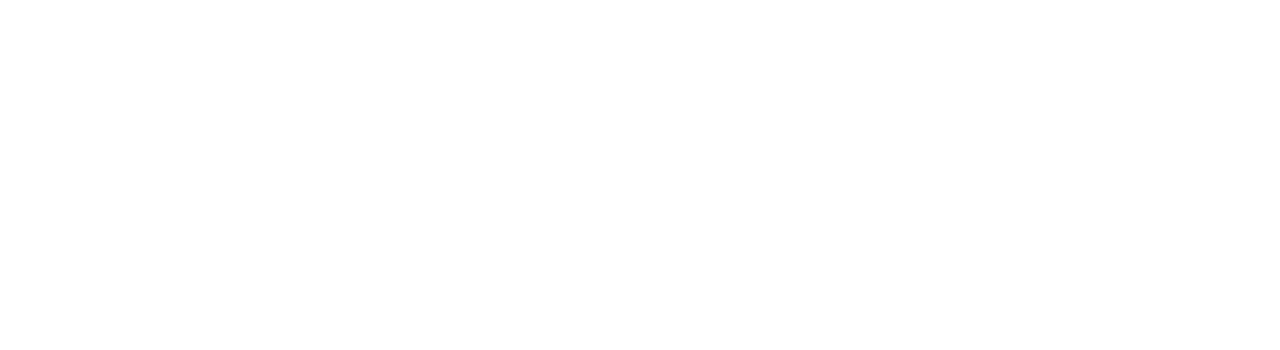
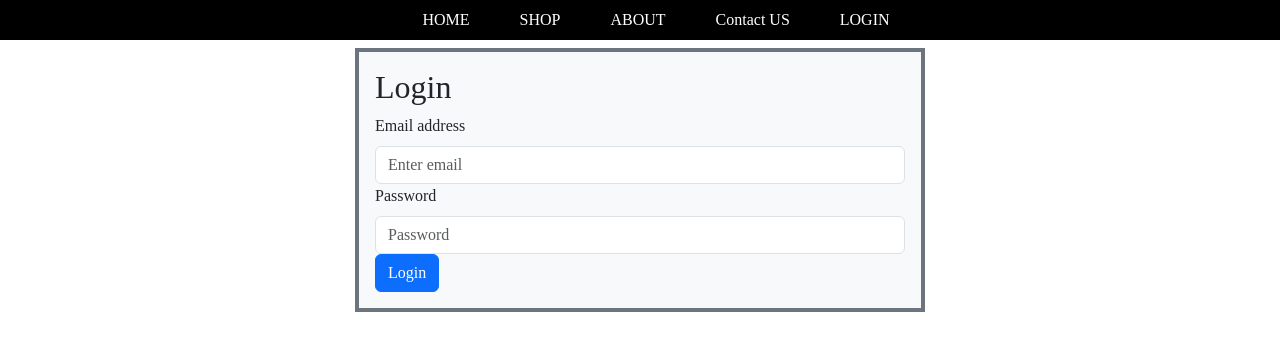
Before and after one commit to Kuldeep2804Yadav/E-Commerce, a React (Create React App) app: page /login in a window 1280 px wide. Before the commit this address had no page. Shown: the top 350 px of the page. Built offline with nearby package versions, Linux system fonts and the light colour scheme.

Commit message:
Created a login page

```diff
--- a/src/components/About/About.js
+++ b/src/components/About/About.js
@@ -1,9 +1,12 @@
-import React from "react";
+import React, { useContext } from "react";
 
 import "./About.css";
 import Heading from "../Heading/Heading";
+import { Context } from "../ContextApi/Context";
 
 const About = () => {
+  const ContextCtx = useContext(Context);
+  ContextCtx.setShowCart(false);
   return (
     <div className="about">
       <Heading />
--- /dev/null
+++ b/src/components/Authentication/Login.js
@@ -0,0 +1,76 @@
+import React, { useContext, useState } from "react";
+import { useNavigate } from "react-router-dom";
+import { Form, Button, Alert, Container, Row, Col } from "react-bootstrap";
+import { Context } from "../ContextApi/Context";
+
+function Login() {
+  const [email, setEmail] = useState("");
+  const [password, setPassword] = useState("");
+  const [error, setError] = useState("");
+  const handleLogin = async (e) => {
+    e.preventDefault();
+    try {
+      const response = await fetch(
+        "https://identitytoolkit.googleapis.com/v1/accounts:signUp?key=AIzaSyAb0itwKRVsXM1UaP0YsBJtAHsiVutmnPs",
+        {
+          method: "POST",
+          headers: {
+            "Content-Type": "application/json",
+          },
+          body: JSON.stringify({ email, password }),
+        }
+      );
+      const data = await response.json();
+      console.log(data);
+      if (response.ok) {
+        localStorage.setItem("token", data.idToken);
+
+      } else {
+        setError(data.error?.message || "Login failed");
+      }
+    } catch (err) {
+      console.error("Login error:", err);
+      setError("Login failed");
+    }
+  };
+
+  return (
+    <React.Fragment>
+      <Container className="pt-5">
+        <Row className="justify-content-md-center">
+          <Col md={6} className="border border-secondary border-4 p-3 bg-light">
+            <h2>Login</h2>
+            {error && <Alert variant="danger">{error}</Alert>}
+            <Form onSubmit={handleLogin}>
+              <Form.Group controlId="formBasicEmail">
+                <Form.Label>Email address</Form.Label>
+                <Form.Control
+                  type="email"
+                  placeholder="Enter email"
+                  value={email}
+                  onChange={(e) => setEmail(e.target.value)}
+                  required
+                />
+              </Form.Group>
+              <Form.Group controlId="formBasicPassword">
+                <Form.Label>Password</Form.Label>
+                <Form.Control
+                  type="password"
+                  placeholder="Password"
+                  value={password}
+                  onChange={(e) => setPassword(e.target.value)}
+                  required
+                />
+              </Form.Group>
+              <Button variant="primary" type="submit">
+                Login
+              </Button>
+            </Form>
+          </Col>
+        </Row>
+      </Container>
+    </React.Fragment>
+  );
+}
+
+export default Login;
--- a/src/components/Contact/ContactUs.js
+++ b/src/components/Contact/ContactUs.js
@@ -1,9 +1,12 @@
-import React, {  useState } from "react";
+import React, {  useContext, useState } from "react";
 import "./Contact.css";
 import Heading from "../Heading/Heading";
+import { Context } from "../ContextApi/Context";
 
 const ContactUs = () => {
   const [formData, setFormData] = useState({ name: "", email: "", phone: "" });
+  const ContextCtx = useContext(Context);
+  ContextCtx.setShowCart(false);
 
   const inputHandler = (e) => {
     const { name, value } = e.target;
--- a/src/components/ContextApi/Context.js
+++ b/src/components/ContextApi/Context.js
@@ -54,6 +54,7 @@ export const ContextProvider = (props) => {
   const [cartData, setCartData] = useState([]);
   const [totalAmount, setTotalAmount] = useState(0);
   const [cartCount,setCartCount]= useState(0);
+  const [showCart,setShowCart]=useState(false);
 
   const addToCart = (product) => {
     setCartData((prevCart) => {
@@ -106,7 +107,9 @@ export const ContextProvider = (props) => {
         removeFromCart: removeFromCart,
         totalAmount: totalAmount,
         setTotalAmount:setTotalAmount,
-        setCartCount:setCartCount
+        setCartCount:setCartCount,
+        setShowCart:setShowCart,
+        showCart:showCart
 
       }}
     >
--- a/src/components/Navbar/Header.js
+++ b/src/components/Navbar/Header.js
@@ -1,41 +1,47 @@
 import React, { useContext, useState } from "react";
 import "./Header.css";
-import { Navbar } from "react-bootstrap";
+import { Button, Navbar } from "react-bootstrap";
 import Cart from "../Cart/Cart";
-import { NavLink } from "react-router-dom";
+import { NavLink, useNavigate } from "react-router-dom";
 import { Context } from "../ContextApi/Context";
 
 function Header() {
   const [cartOpen, setCartOpen] = useState(false);
-  const {cartCount}=useContext(Context)
+  const { cartCount, showCart } = useContext(Context);
+  const navigate = useNavigate();
+
   const cartHandler = () => {
     setCartOpen(true);
   };
+
   return (
-
-      <Navbar className="navbar ">
-        <ul>
+    <Navbar className="navbar position-fixed">
+      <ul >
         <li>
-            <NavLink to={'./home'}>HOME</NavLink>
+          <NavLink to="/home">HOME</NavLink>
         </li>
         <li>
-            <NavLink to={"./"}>SHOP</NavLink>
+          <NavLink to="/">SHOP</NavLink>
         </li>
         <li>
-            <NavLink to="./about">ABOUT</NavLink>
+          <NavLink to="/about">ABOUT</NavLink>
         </li>
         <li>
-            <NavLink to="./contactUs">ContactUS</NavLink>
+          <NavLink to="/contact-us">Contact US</NavLink>
         </li>
-
+        <li >
+          <NavLink to="/login">LOGIN</NavLink>
+        </li>
       </ul>
 
-        <button onClick={cartHandler}> Cart</button>
+      {showCart && (
+        <>
+          <Button className="cart-button" onClick={cartHandler}>Cart</Button>
           <span className="text-white">{cartCount}</span>
           {cartOpen && <Cart setCartOpen={setCartOpen} />}
+        </>
+      )}
     </Navbar>
-
-
   );
 }
 
--- a/src/components/Store/ProductPage.js
+++ b/src/components/Store/ProductPage.js
@@ -62,8 +62,8 @@ const ProductPage = () => {
         {product.review &&
           product.review.map((review, index) => (
             <div key={index} className="review">
-            UserName:<h4>{review.user}</h4>
-            Comment: <p> {review.comment}</p>
+            UserName:<h4>{review.userName}</h4>
+            Comment: <p> {review.userComment}</p>
               <hr />
             </div>
           ))}
--- a/src/components/Store/Store.js
+++ b/src/components/Store/Store.js
@@ -8,6 +8,8 @@ import Heading from "../Heading/Heading";
 
 function Store() {
   const { musicData, merch } = useContext(Context);
+  const ContextCtx = useContext(Context);
+  ContextCtx.setShowCart(true);
   return (
     <div className="home">
       <Heading />
--- a/src/index.js
+++ b/src/index.js
@@ -8,19 +8,17 @@ import { ContextProvider } from "./components/ContextApi/Context";
 import About from "./components/About/About";
 import Store from "./components/Store/Store";
 import ContactUs from "./components/Contact/ContactUs";
-import ProductPage from "./components/Store/ProductPage";
-
-
+import Login from "./components/Authentication/Login";
 
 const Root = () => (
   <ContextProvider>
     <Router>
       <Routes>
         <Route path="/" element={<App />}>
-          <Route path='/' element={<Store  />} />
+          <Route path="/" element={<Store />} />
           <Route path="about" element={<About />} />
-          <Route path="contactUS" element={<ContactUs />} />
-          <Route path="product/:productId" element={<ProductPage />} />
+          <Route path="contact-us" element={<ContactUs />} />
+          <Route path="login" element={<Login />} />
         </Route>
       </Routes>
     </Router>
```
Also changed, not shown: src/auth-context/auth-context.js (added). Lines whose indentation alone changed are shown as unchanged.
